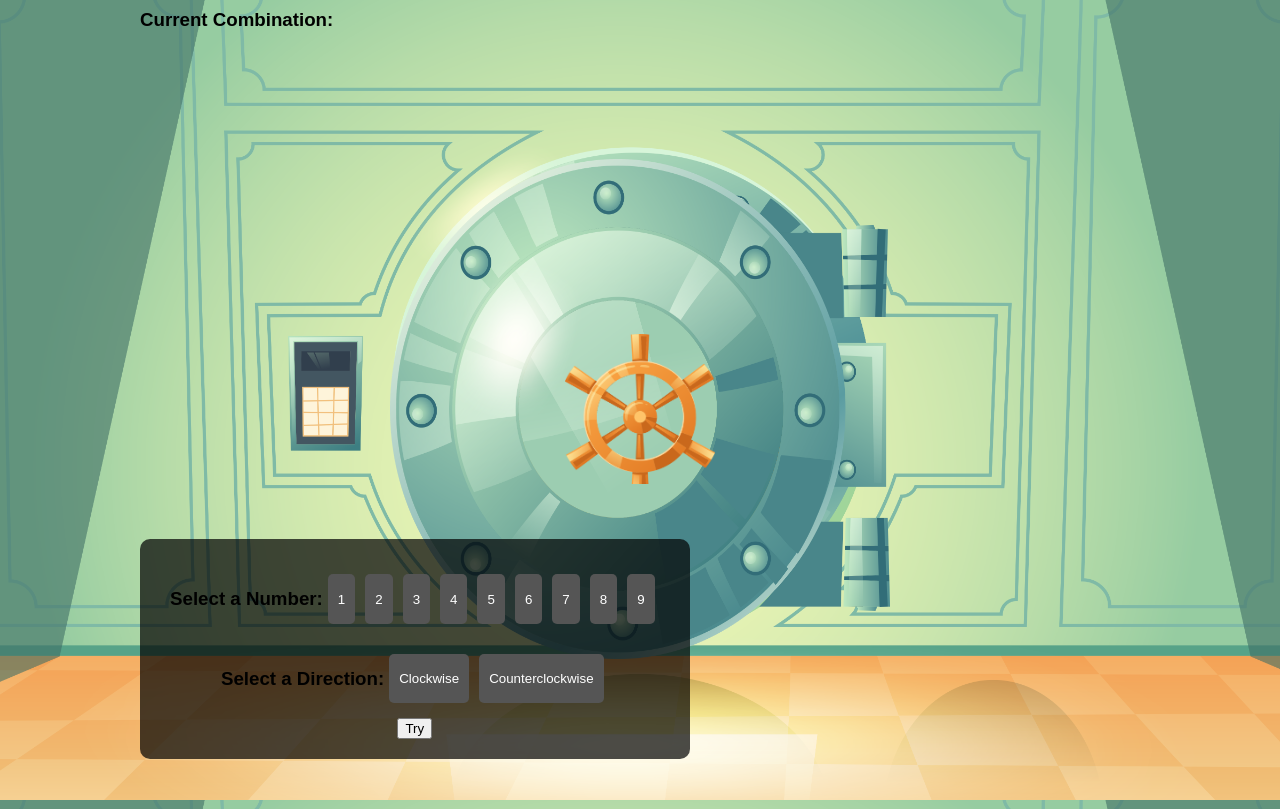
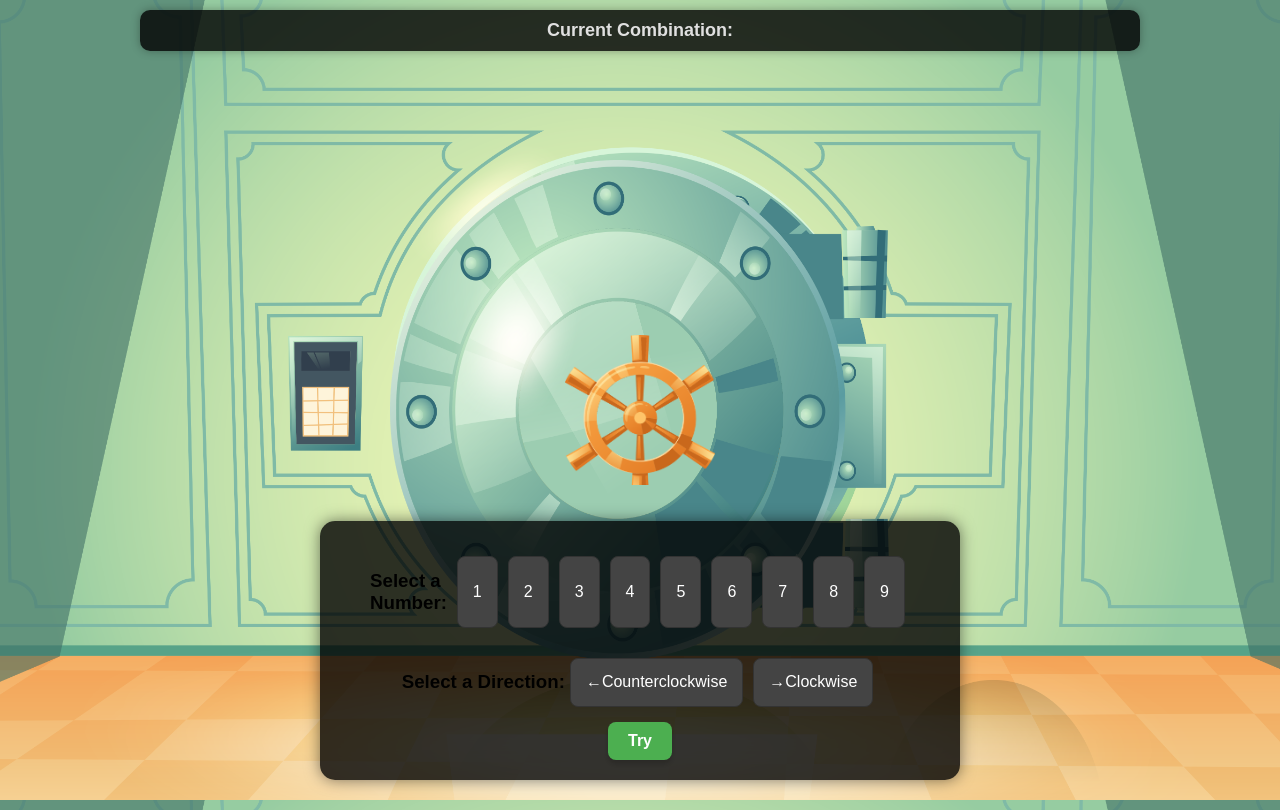
Before and after one commit to StanislavaGeorgieva/Vault-Mini-Game, a React (Vite) app in the folder vault/: page / in a window 1280 px wide. Built offline with nearby package versions, Linux system fonts and the light colour scheme.

Commit message:
blink-animation

```diff
--- a/vault/src/App.css
+++ b/vault/src/App.css
@@ -30,12 +30,14 @@ body {
 }
 
 .handle {
-  position: absolute;
-  top: 50%;
-  left: 50%;
-  transform: translate(-50%, -50%);
-  z-index: 2;
+  position: absolute; /* Позволява на дръжката да се позиционира спрямо родителя си */
+  top: 50%; /* Центрираме дръжката вертикално спрямо вратата */
+  left: 50%; /* Центрираме дръжката хоризонтално спрямо вратата */
+  transform: translate(-50%, -50%); /* Изместваме дръжката по средата */
+  opacity: 1; /* Уверете се, че е видима по подразбиране */
+  transition: opacity 0.5s ease; /* Анимация за плавно скриване/показване */
 }
+
 
 .treasure {
   position: absolute;
@@ -52,15 +54,20 @@ body {
   transform: translateX(-50%);
 }
 
+/* Vault Console Styling */
 .vault-console {
-  position: absolute;
-  bottom: 50px;
-  background-color: rgba(0, 0, 0, 0.7);
-  padding: 20px;
-  border-radius: 10px;
+  position: fixed; /* Променяме на fixed, за да бъде винаги видима */
+  bottom: 20px; /* Позиционираме я на 20px от долната част на екрана */
+  left: 50%; /* Центриране по средата на екрана */
+  transform: translateX(-50%); /* Изместваме с 50%, за да бъде точно в центъра */
+  background-color: rgba(0, 0, 0, 0.8); /* Тъмен фон с малко прозрачност */
+  padding: 20px 40px; /* Падинг за по-добра видимост */
+  border-radius: 15px; /* Заоблени ъгли */
   display: flex;
   flex-direction: column;
   align-items: center;
+  box-shadow: 0px 0px 15px rgba(0, 0, 0, 0.5); /* Лека сянка */
+  z-index: 1000; /* Увеличаваме z-index, за да стои над други елементи */
 }
 
 .numbers,
@@ -72,17 +79,73 @@ body {
 
 .numbers button,
 .directions button {
-  padding: 10px;
+  padding: 10px 15px;
   margin: 5px;
   cursor: pointer;
-  background-color: #555;
+  background-color: #444;
   color: #fff;
-  border: none;
-  border-radius: 5px;
-  transition: background-color 0.3s;
+  border: 1px solid #333;
+  border-radius: 8px;
+  font-size: 16px;
+  transition: background-color 0.3s, transform 0.2s;
 }
 
 .numbers button:hover,
 .directions button:hover {
+  background-color: #666;
+  transform: scale(1.1);
+}
+
+.numbers button:active,
+.directions button:active {
   background-color: #777;
+  transform: scale(1);
 }
+
+/* Секцията "Current Combination" */
+.current-combination {
+  margin-top: 20px; /* Добавяме отстояние от другите елементи */
+  background-color: rgba(0, 0, 0, 0.8); /* Запазваме стиловете */
+  padding: 10px 20px;
+  border-radius: 10px;
+  color: #fff;
+  font-size: 16px;
+  box-shadow: 0px 0px 10px rgba(0, 0, 0, 0.3);
+  text-align: center;
+}
+
+.current-combination h3 {
+  margin: 0;
+  padding: 0;
+  color: #e0e0e0; /* Светъл нюанс за заглавието */
+  font-size: 18px;
+}
+
+.current-combination div {
+  margin: 5px 0;
+}
+
+/* Стилове за бутона Try */
+.try-button {
+  padding: 10px 20px; /* Размер на бутона */
+  background-color: #4CAF50; /* Зелен цвят по подразбиране */
+  color: #fff; /* Бял текст */
+  border: none; /* Премахваме границата */
+  border-radius: 8px; /* Закръгляме ъглите */
+  font-size: 16px; /* По-голям шрифт за по-добра четимост */
+  font-weight: bold; /* Задаваме удебелен шрифт */
+  cursor: pointer; /* Добавяме показалеца като курсор */
+  transition: background-color 0.3s, transform 0.2s; /* Плавен преход за hover ефекта */
+  box-shadow: 0px 4px 6px rgba(0, 0, 0, 0.2); /* Добавяме лека сянка */
+}
+
+.try-button:hover {
+  background-color: #45a049; /* По-тъмен зелен цвят при задържане */
+  transform: scale(1.05); /* Леко уголемяване при задържане */
+}
+
+.try-button:active {
+  background-color: #3e8e41; /* Още по-тъмен зелен цвят при натискане */
+  transform: scale(1); /* Връщане към нормален размер при натискане */
+  box-shadow: 0px 2px 4px rgba(0, 0, 0, 0.2); /* Намалена сянка при натискане */
+}
--- a/vault/src/Components/VaultGame.jsx
+++ b/vault/src/Components/VaultGame.jsx
@@ -1,4 +1,3 @@
-// src/components/VaultGame.jsx
 import React, { useEffect, useState, useRef } from 'react';
 import gsap from 'gsap';
 import VaultHandle from './VaultHandle';
@@ -82,35 +81,59 @@ const VaultGame = () => {
 
   const unlockVault = () => {
     setIsUnlocked(true);
-    gsap.to(doorRef.current, { x: -300, duration: 1.5, ease: 'power2.out' });
-    gsap.to(treasureRef.current, { opacity: 1, duration: 1.5, repeat: -1, yoyo: true });
+
+    gsap.to(doorRef.current.querySelector(".closed-door"), { opacity: 0, duration: 0.5 });
+    gsap.to(doorRef.current.querySelector(".open-door"), { opacity: 1, duration: 0.5 });
+
+    gsap.to(vaultHandleRef.current, { opacity: 0, duration: 0.5 });
+
+    gsap.to(doorRef.current, { x: 300, duration: 1.5, ease: 'power2.out' });
+
+    const treasureBlink = gsap.to(treasureRef.current, {
+      opacity: 1,
+      duration: 1.5,
+      repeat: -1,
+      yoyo: true,
+      paused: true
+    });
+
+    treasureBlink.play();
 
     setHasWon(true);
 
-
     setTimeout(() => {
       gsap.to(doorRef.current, { x: 0, duration: 1.5, ease: 'power2.in' });
+      gsap.to(doorRef.current.querySelector(".closed-door"), { opacity: 1, duration: 0 });
+      gsap.to(doorRef.current.querySelector(".open-door"), { opacity: 0, duration: 0 });
+
+
+      gsap.to(vaultHandleRef.current, { opacity: 1, duration: 0 });
+
+      treasureBlink.pause(0);
+      gsap.to(treasureRef.current, { opacity: 0, duration: 0.5 });
+
       startNewGame();
     }, 5000);
   };
 
-  const handlePlayAgain = () => {
-    startNewGame();
-  };
 
   return (
     <div className="App">
       <div className="vault">
 
         <div ref={doorRef} className="door" style={{ position: 'relative', width: '500px', height: '500px' }}>
-          <img src="/assets/door.png" alt="Vault Door" style={{ width: '100%', height: '100%' }} />
-          {isUnlocked && (
-            <img
-              src="/assets/doorOpen.png"
-              alt="Open Vault Door"
-              style={{ position: 'absolute', width: '100%', height: '100%' }}
-            />
-          )}
+          <img
+            src="/assets/door.png"
+            alt="Vault Door"
+            className="closed-door"
+            style={{ width: '100%', height: '100%', position: 'absolute', top: 0, left: 0, opacity: 1 }}
+          />
+          <img
+            src="/assets/doorOpen.png"
+            alt="Open Vault Door"
+            className="open-door"
+            style={{ position: 'absolute', width: '100%', height: '100%', top: 0, left: 0, opacity: 0 }}
+          />
 
           <div ref={vaultHandleRef} className="handle">
             <VaultHandle onUnlock={unlockVault} />
@@ -125,7 +148,6 @@ const VaultGame = () => {
           style={{ width: '150px', position: 'absolute', left: '50%', top: '50%', transform: 'translate(-50%, -50%)', opacity: 0 }}
         />
       </div>
-
 
       <div className="vault-console">
         <div className="numbers">
@@ -142,12 +164,14 @@ const VaultGame = () => {
         </div>
         <div className="directions">
           <h3>Select a Direction:</h3>
-          <button onClick={() => handleDirectionSelection('clockwise')}>Clockwise</button>
-          <button onClick={() => handleDirectionSelection('counterclockwise')}>Counterclockwise</button>
+          <button onClick={() => handleDirectionSelection('counterclockwise')}>←Counterclockwise</button>
+          <button onClick={() => handleDirectionSelection('clockwise')}>→Clockwise</button>
+
+
+
         </div>
-        <button onClick={checkCombination}>Try</button>
+        <button className='try-button' onClick={checkCombination}>Try</button>
       </div>
-
 
       <div className="current-combination">
         <h3>Current Combination:</h3>
@@ -155,7 +179,6 @@ const VaultGame = () => {
           <div key={index}>{`${entry.number} ${entry.direction}`}</div>
         ))}
       </div>
-
 
       {hasWon && (
         <div className="win-message">
--- a/vault/src/Components/VaultHandle.jsx
+++ b/vault/src/Components/VaultHandle.jsx
@@ -1,4 +1,3 @@
-// src/components/VaultHandle.jsx
 import React, { useRef, useEffect } from 'react';
 import gsap from 'gsap';
 
```
